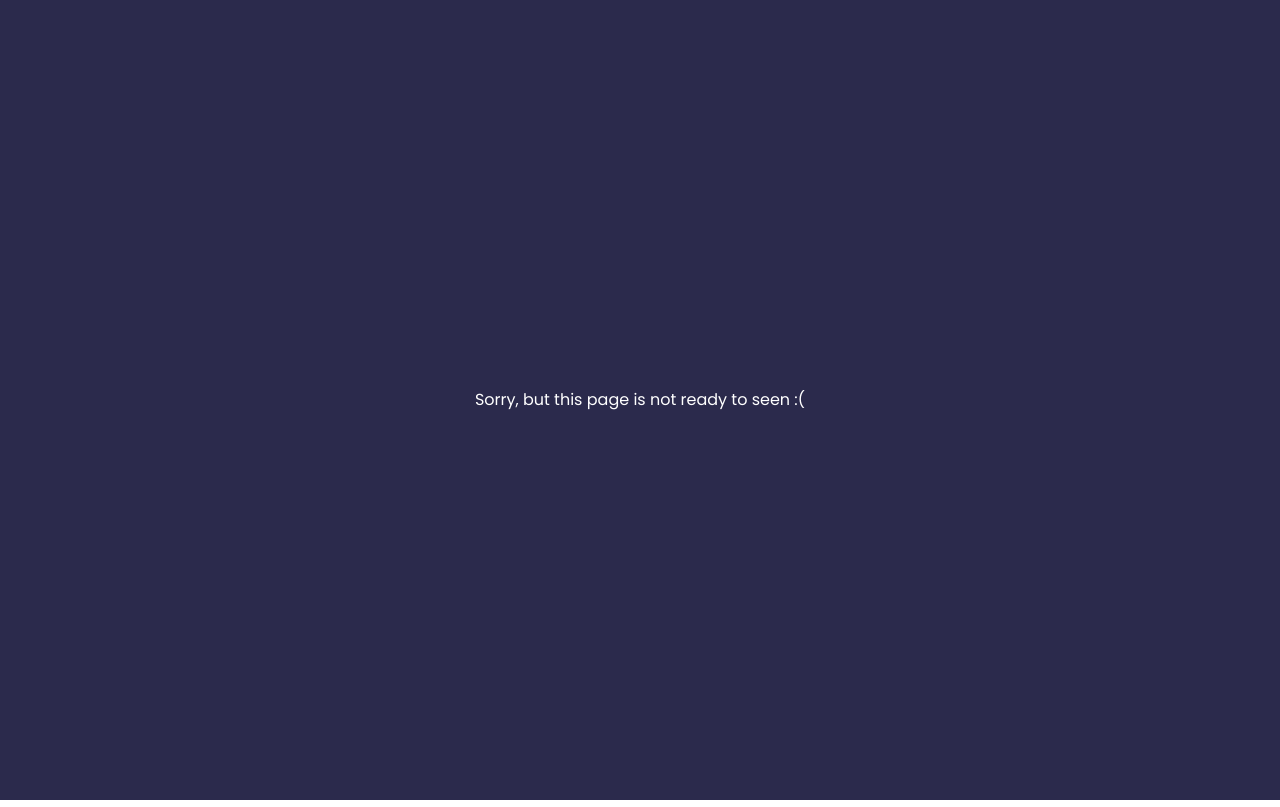
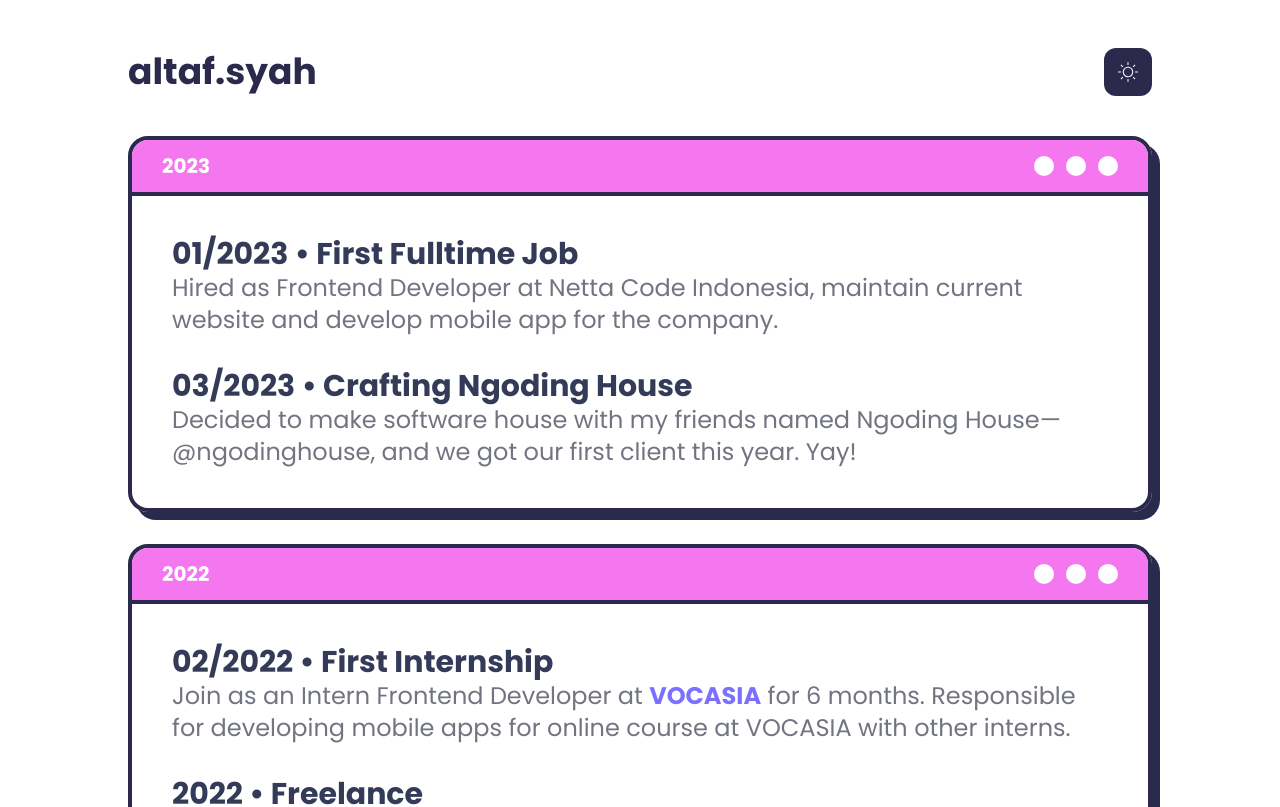
Before and after one commit to altafsyah/altaf.syah, a Next.js app: page /journey in a window 1280 px wide. Before the commit this address had no page. Shown: the top 807 px of the page. Built offline with nearby package versions, Linux system fonts and the light colour scheme.

Commit message:
Journey Page & Minor Fix

```diff
--- a/src/app/about/page.tsx
+++ b/src/app/about/page.tsx
@@ -7,7 +7,7 @@ export default function MainLayout() {
     <main className="w-full h-screen px-5 xl:px-32 py-12 flex flex-col justify-between text-main relative">
       {/* Navigation Bar */}
       <Navbar />
-      <section id="content" className="my-10">
+      <section id="content" className="mt-10 pb-32 lg:pb-0 lg:my-10">
         <div className="grid grid-cols-1 md:grid-cols-3 gap-x-10 gap-y-8 w-full">
           <div className="order-1">
             <div
@@ -59,7 +59,7 @@ export default function MainLayout() {
           </div>
         </div>
       </section>
-      <Footer index={2} />
+      <Footer index={1} />
     </main>
   );
 }
--- /dev/null
+++ b/src/app/journey/page.tsx
@@ -0,0 +1,87 @@
+import Image from "next/image";
+import Navbar from "@/components/navbar";
+import Footer from "@/components/footer";
+
+export default function MainLayout() {
+  return (
+    <main className="w-full h-screen px-5 xl:px-32 py-12 flex flex-col justify-between text-main relative">
+      {/* Navigation Bar */}
+      <Navbar />
+      <section id="content" className="mt-10 pb-32 lg:pb-0 lg:my-10">
+        <div className="grid grid-cols-1 gap-x-10 gap-y-8 w-full">
+          <div className="order-1">
+            <div
+              id="card-hello"
+              className="w-full h-full border-4 border-main rounded-[20px] overflow-hidden shadow-main"
+            >
+              <div className="w-full py-3 bg-pink-main border-b-4 border-main flex justify-between items-center px-[30px] h-fit">
+                <h2 className="text-xl font-semibold text-white">2023</h2>
+                <ul className="flex gap-x-3">
+                  <li className="w-5 h-5 rounded-full bg-white"></li>
+                  <li className="w-5 h-5 rounded-full bg-white"></li>
+                  <li className="w-5 h-5 rounded-full bg-white"></li>
+                </ul>
+              </div>
+              <div className="grid grid-cols-1 gap-y-8 px-5 md:px-10 md:my-10 my-5">
+                <div>
+                  <h1 className="font-semibold text-xl md:text-3xl text-grey-main">
+                    01/2023 • First Fulltime Job
+                  </h1>
+                  <p className="text-lg md:text-2xl text-[#727581]">
+                    Hired as Frontend Developer at Netta Code Indonesia,
+                    maintain current website and develop mobile app for the
+                    company.
+                  </p>
+                </div>
+                <div>
+                  <h1 className="font-semibold text-xl md:text-3xl text-grey-main">
+                    03/2023 • Crafting Ngoding House
+                  </h1>
+                  <p className="text-lg md:text-2xl text-[#727581]">
+                    Decided to make software house with my friends named Ngoding
+                    House—@ngodinghouse, and we got our first client this year.
+                    Yay!
+                  </p>
+                </div>
+              </div>
+            </div>
+          </div>
+          <div className="order-2">
+            <div
+              id="card-hello"
+              className="w-full h-full border-4 border-main rounded-[20px] overflow-hidden shadow-main"
+            >
+              <div className="w-full py-3 bg-pink-main border-b-4 border-main flex justify-between items-center px-[30px] h-fit">
+                <h2 className="text-xl font-semibold text-white">2022</h2>
+                <ul className="flex gap-x-3">
+                  <li className="w-5 h-5 rounded-full bg-white"></li>
+                  <li className="w-5 h-5 rounded-full bg-white"></li>
+                  <li className="w-5 h-5 rounded-full bg-white"></li>
+                </ul>
+              </div>
+              <div className="grid grid-cols-1 gap-y-8 px-5 md:px-10 md:my-10 my-5">
+                <div>
+                  <h1 className="font-semibold text-xl md:text-3xl text-grey-main">
+                    02/2022 • First Internship
+                  </h1>
+                  <p className="text-lg md:text-2xl text-[#727581]">
+                    Join as an Intern Frontend Developer at{" "}
+                    <a href="https://vocasia.id/" className="text-violet-main font-semibold">VOCASIA</a> for 6 months.
+                    Responsible for developing mobile apps for online course at
+                    VOCASIA with other interns.
+                  </p>
+                </div>
+                <div>
+                  <h1 className="font-semibold text-xl md:text-3xl text-grey-main">
+                    2022 • Freelance
+                  </h1>
+                </div>
+              </div>
+            </div>
+          </div>
+        </div>
+      </section>
+      <Footer index={3} />
+    </main>
+  );
+}
--- a/src/app/page.tsx
+++ b/src/app/page.tsx
@@ -7,7 +7,7 @@ export default function MainLayout() {
     <main className="w-full h-screen px-5 xl:px-32 py-12 flex flex-col justify-between text-main relative">
       {/* Navigation Bar */}
       <Navbar />
-      <section id="content" className="my-10">
+      <section id="content" className="mt-10 pb-32 lg:pb-0 lg:my-10">
         <div className="grid grid-cols-1 md:grid-cols-2 xl:grid-cols-3 gap-x-10 gap-y-8 w-full">
           <div className="order-1 lg:row-span-2">
             <div
@@ -43,7 +43,7 @@ export default function MainLayout() {
             className="order-2 xl:row-span-4 md:col-span-2 w-full  border-4 border-main rounded-[20px] h-full overflow-hidden shadow-main pb-8"
           >
             <div className="w-full py-3 bg-red-main border-b-4 border-main flex justify-between items-center px-[30px] mb-8">
-              <h2 className="text-[40px] font-semibold text-white">
+              <h2 className="text-2xl lg:text-[40px] font-semibold text-white">
                 Frontend Engineer, yet.
               </h2>
               <ul className="flex gap-x-3">
@@ -53,14 +53,14 @@ export default function MainLayout() {
               </ul>
             </div>
             <div className="mx-8">
-              <p className="text-xl">
+              <p className="text-lg text-justify">
                 Altaf is a <span className="font-medium">Computer Science</span>{" "}
                 Student at Tanjungpura University, focusing on Javascript for
                 developing web apps. Currently, He’s working on final project
                 for His degree, and sometimes crafting some weird stuff when He
                 got bored.
               </p>
-              <h3 className="text-3xl font-semibold text-red-main my-6">
+              <h3 className="text-2xl font-semibold text-red-main my-6">
                 How to reach Altaf?
               </h3>
               <div className="w-full p-8 bg-red-main border-4 border-main rounded-[20px]">
@@ -68,31 +68,31 @@ export default function MainLayout() {
                   <li>
                     <a
                       href=""
-                      className="block w-24 h-24 bg-white rounded-xl border-[3px] border-main hover:-rotate-3 hover:scale-105 cursor-pointer duration-75 transition-transform"
+                      className="block w-10 h-10 lg:w-24 lg:h-24 bg-white rounded-xl border-[3px] border-main hover:-rotate-3 hover:scale-105 cursor-pointer duration-75 transition-transform"
                     ></a>
                   </li>
                   <li>
                     <a
                       href=""
-                      className="block w-24 h-24 bg-white rounded-xl border-[3px] border-main hover:-rotate-3 hover:scale-105 cursor-pointer duration-75 transition-transform"
+                      className="block w-10 h-10 lg:w-24 lg:h-24 bg-white rounded-xl border-[3px] border-main hover:-rotate-3 hover:scale-105 cursor-pointer duration-75 transition-transform"
                     ></a>
                   </li>
                   <li>
                     <a
                       href=""
-                      className="block w-24 h-24 bg-white rounded-xl border-[3px] border-main hover:-rotate-3 hover:scale-105 cursor-pointer duration-75 transition-transform"
+                      className="block w-10 h-10 lg:w-24 lg:h-24 bg-white rounded-xl border-[3px] border-main hover:-rotate-3 hover:scale-105 cursor-pointer duration-75 transition-transform"
                     ></a>
                   </li>
                   <li>
                     <a
                       href=""
-                      className="block w-24 h-24 bg-white rounded-xl border-[3px] border-main hover:-rotate-3 hover:scale-105 cursor-pointer duration-75 transition-transform"
+                      className="block w-10 h-10 lg:w-24 lg:h-24 bg-white rounded-xl border-[3px] border-main hover:-rotate-3 hover:scale-105 cursor-pointer duration-75 transition-transform"
                     ></a>
                   </li>
                   <li>
                     <a
                       href=""
-                      className="block w-24 h-24 bg-white rounded-xl border-[3px] border-main hover:-rotate-3 hover:scale-105 cursor-pointer duration-75 transition-transform"
+                      className="block w-10 h-10 lg:w-24 lg:h-24 bg-white rounded-xl border-[3px] border-main hover:-rotate-3 hover:scale-105 cursor-pointer duration-75 transition-transform"
                     ></a>
                   </li>
                 </ul>
@@ -111,13 +111,13 @@ export default function MainLayout() {
                 <li className="w-5 h-5 rounded-full bg-white"></li>
               </ul>
             </div>
-            <div className="m-8">
-              <h3></h3>
+            <div className="m-8 text-center">
+              <h3 className="text-grey-main font-semibold text-2xl">Working @ Netta Code </h3>
             </div>
           </div>
         </div>
       </section>
-      <Footer index={1} />
+      <Footer index={0} />
     </main>
   );
 }
```
